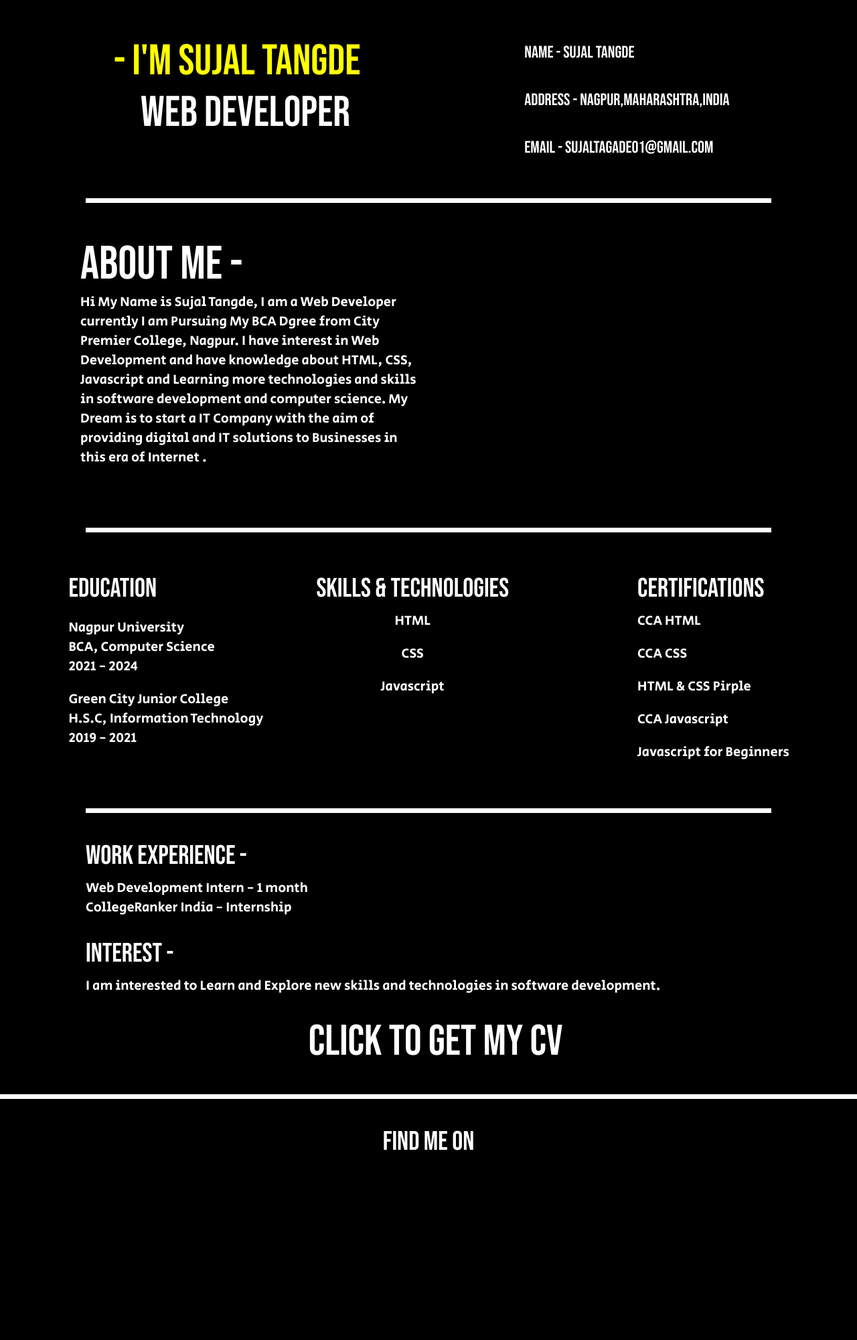
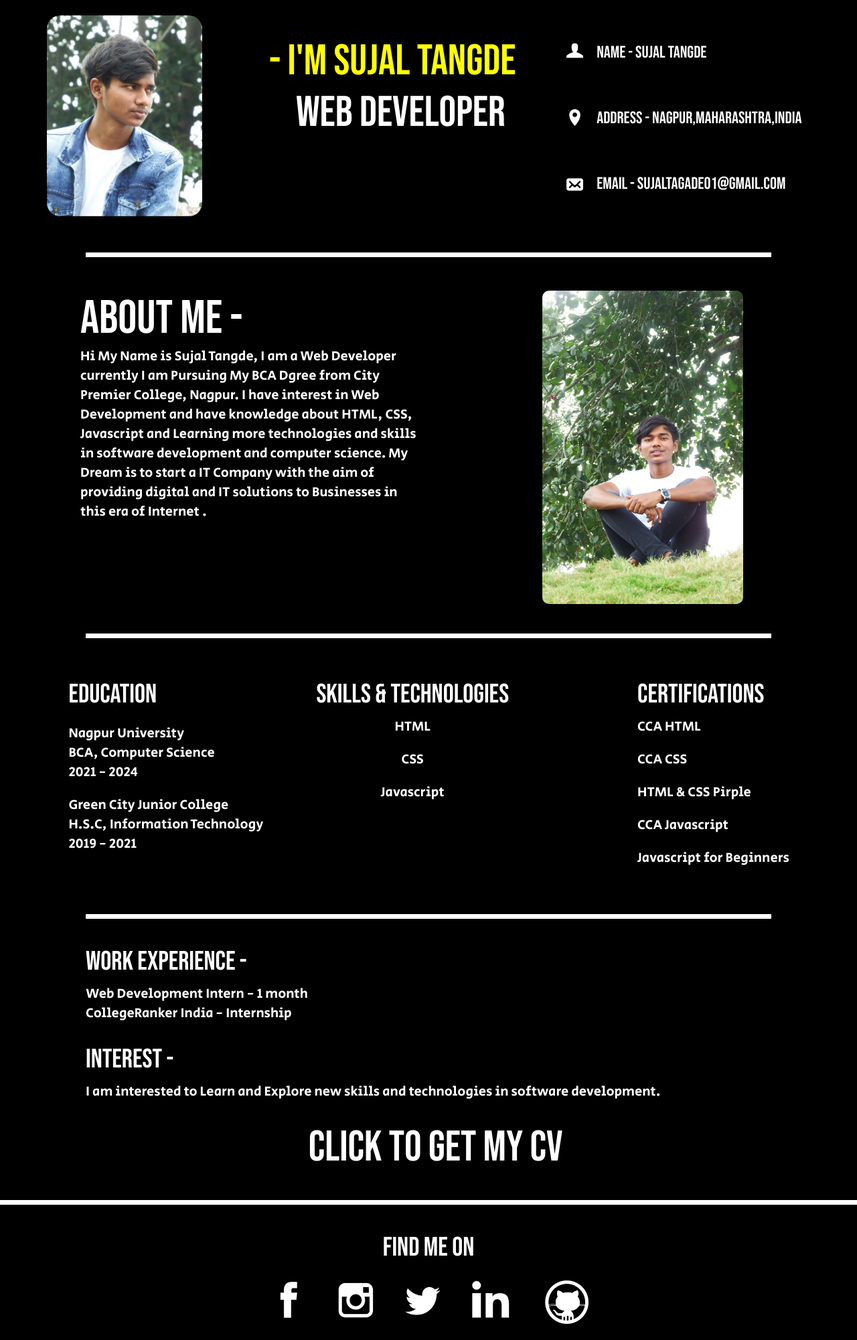
Before and after one commit to sujaltangde/Personal-Portfolio-page, a plain HTML site: page index.html in a window 1280 px wide. Shown: the part 27-2028 px from the top of the page at 67% size. Before the commit the page ends 1805 px from the top, so only its background shows below. Drawn offline with Linux system fonts and the light colour scheme; the site is published under a folder, as on GitHub Pages, so addresses that start at the root find nothing.

Commit message:
index.html added

```diff
--- a/index.html
+++ b/index.html
@@ -5,7 +5,7 @@
     <meta http-equiv="X-UA-Compatible" content="IE=edge">
     <meta name="viewport" content="width=device-width, initial-scale=1.0">
     <title>Sujal Tangde - Web Developer</title>
-    <link rel="shortcut icon" href="/img/favicon.ico" type="image/x-icon">
+    <link rel="shortcut icon" href="img\favicon.ico" type="image/x-icon">
     <link rel="stylesheet" href="style.css">
 </head>
 <body>
@@ -14,7 +14,7 @@
 
         <nav>
             <div class="img">
-            <img src="/img/myimg.jpg" alt="" height="300px">
+            <img src="img/myimg.jpg" alt="" height="300px">
             </div>
 
             <div class=title>
@@ -22,9 +22,9 @@
                 <span>Web Developer</span>
             </div>
             <div class="images">
-                <img src="/img/profile.jpeg" width="25px" alt="">
-                <img src="/img/location.png" width="25px" alt="">
-                <img src="/img/mail.jpeg" width="25px" alt="">
+                <img src="img/profile.jpeg" width="25px" alt="">
+                <img src="img/location.png" width="25px" alt="">
+                <img src="img/mail.jpeg" width="25px" alt="">
             </div>
             <div class="info">
                 <div class="box">Name - Sujal Tangde</div>
@@ -48,7 +48,7 @@
                 <p class="about-para">Hi My Name is Sujal Tangde, I am a Web Developer currently I am Pursuing My BCA Dgree from City Premier College, Nagpur. I have interest in Web Development and have knowledge about HTML, CSS, Javascript and Learning more technologies and skills in software development and computer science. My Dream is to start a IT Company with the aim of providing digital and IT solutions to Businesses in this era of Internet .</p>
             </div>
             <div class="sideimg">
-                <img src="/img/myimg2.jpeg" width="300px" alt="">
+                <img src="img/myimg2.jpeg" width="300px" alt="">
             </div>
         </div>
 
@@ -99,7 +99,7 @@
             <p class="intr">I am interested to Learn and Explore new skills and technologies in software development.</p>
 
             <div class="cv">
-                <a href="/cv.pdf" target="_blank" class="cv" rel="noopener noreferrer">Click to Get My CV</a>
+                <a href="cv.pdf" target="_blank" class="cv" rel="noopener noreferrer">Click to Get My CV</a>
             </div>
 
         </div>
@@ -116,11 +116,11 @@
     <footer>
        <p class="socm-title">Find me on</p>
        <div class="socm-img">
-           <a href="https://www.facebook.com/sujal.tagade/" target="_blank"><img src="/img/fb-logo.png"  alt=""></a>
-           <a href="https://www.instagram.com/sujal_tangde/" target="_blank"><img src="/img/insta-logo.png"  alt=""></a>
-           <a href="https://twitter.com/SujalTangde" target="_blank"><img src="/img/twitter-logo.png"  alt=""></a>
-           <a href="https://www.linkedin.com/in/sujal-tangde-6711a8204" target="_blank"><img src="/img/linkedin-logo.png"  alt=""></a>
-           <a href="https://github.com/sujaltangde" target="_blank"><img src="/img/github-logo.png" style="width: 65px;" class="github-logo" alt=""></a>
+           <a href="https://www.facebook.com/sujal.tagade/" target="_blank"><img src="img/fb-logo.png"  alt=""></a>
+           <a href="https://www.instagram.com/sujal_tangde/" target="_blank"><img src="img/insta-logo.png"  alt=""></a>
+           <a href="https://twitter.com/SujalTangde" target="_blank"><img src="img/twitter-logo.png"  alt=""></a>
+           <a href="https://www.linkedin.com/in/sujal-tangde-6711a8204" target="_blank"><img src="img/linkedin-logo.png"  alt=""></a>
+           <a href="https://github.com/sujaltangde" target="_blank"><img src="img/github-logo.png" style="width: 65px;" class="github-logo" alt=""></a>
 
        </div>
     </footer>
```
